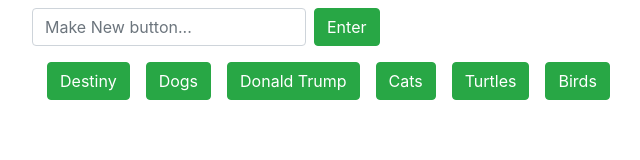
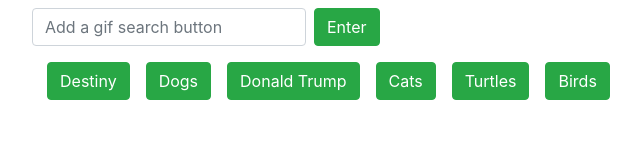
Before and after one commit to Guapaholic/giftastic, a plain HTML site: page assets/index.html in a window 1280 px wide. Shown: the full height of the page, 61-701 px from the left. Drawn offline with nearby package versions, Linux system fonts and the light colour scheme.

Commit message:
completed

```diff
--- a/assets/index.html
+++ b/assets/index.html
@@ -16,7 +16,7 @@
     <div class="container mt-2 fill">
       <form class="form-inline">
         <div class="form-group mb-2">
-          <input type="text" class="form-control ml-2 largeInput" id="search1" placeholder="Make New button...">
+          <input type="text" class="form-control ml-2 largeInput" id="search1" placeholder="Add a gif search button">
           <button type="submit" id="newButton" class="btn btn-success ml-2">Enter</button>
         </div>
       </form>
```
